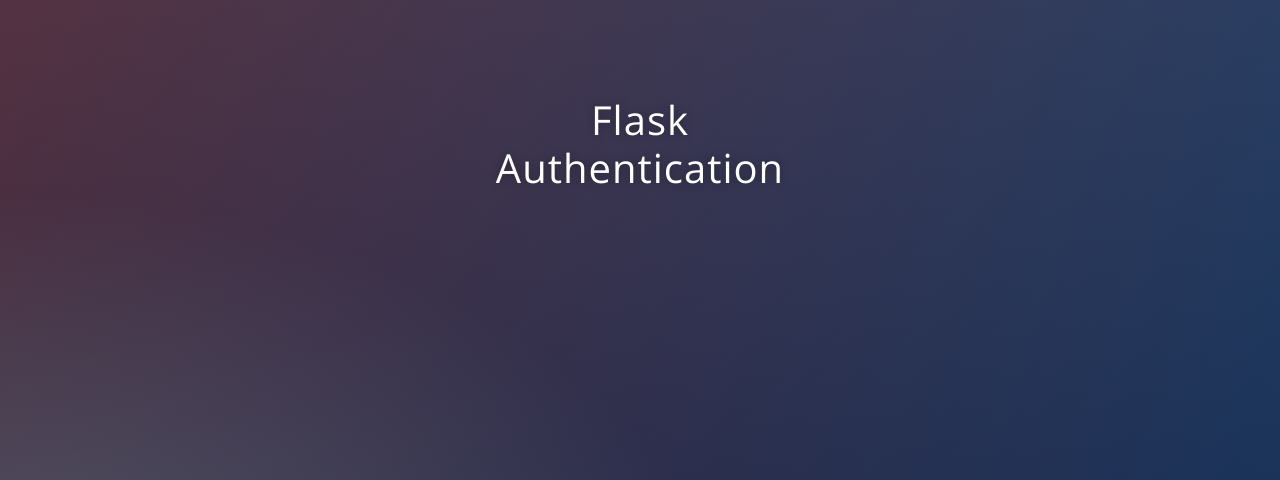
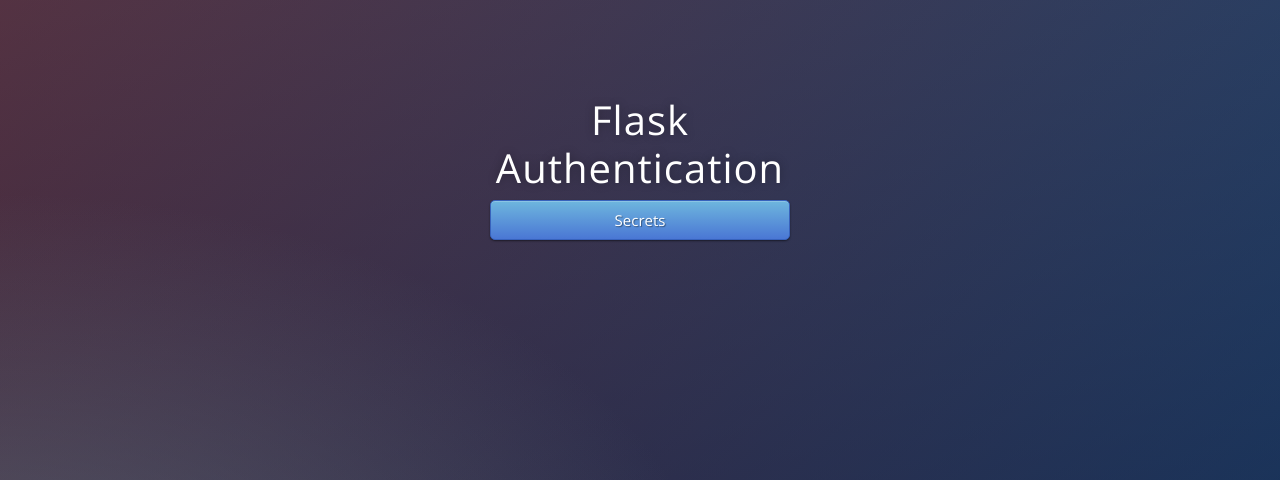
Before and after one commit to atrox3d/1HDOC-567-flask-auth-start, a Flask app: page / in a window 1280 px wide. Shown: the part 154-634 px from the top of the page. Run offline with Flask 2, Linux system fonts and the light colour scheme; the visitor is signed in with stand-in values (Sample User, id 1); some libraries are stand-ins or nearby versions.

Commit message:
fix home, because of lazy teacher

```diff
--- a/templates/index.html
+++ b/templates/index.html
@@ -5,8 +5,10 @@
 	<h1>Flask Authentication</h1>
 
     {% if not loggedin: %}
-    <a href="{{ url_for('login') }}" class="btn btn-primary btn-block btn-large">Login</a>
-    <a href="{{ url_for('register') }}" class="btn btn-secondary btn-block btn-large">Register</a>
+        <a href="{{ url_for('login') }}" class="btn btn-primary btn-block btn-large">Login</a>
+        <a href="{{ url_for('register') }}" class="btn btn-secondary btn-block btn-large">Register</a>
+    {% else: %}
+        <a href="{{ url_for('secrets', loggedin=loggedin) }}" class="btn btn-primary btn-block btn-large">Secrets</a>
     {% endif %}
 
 </div>
```
